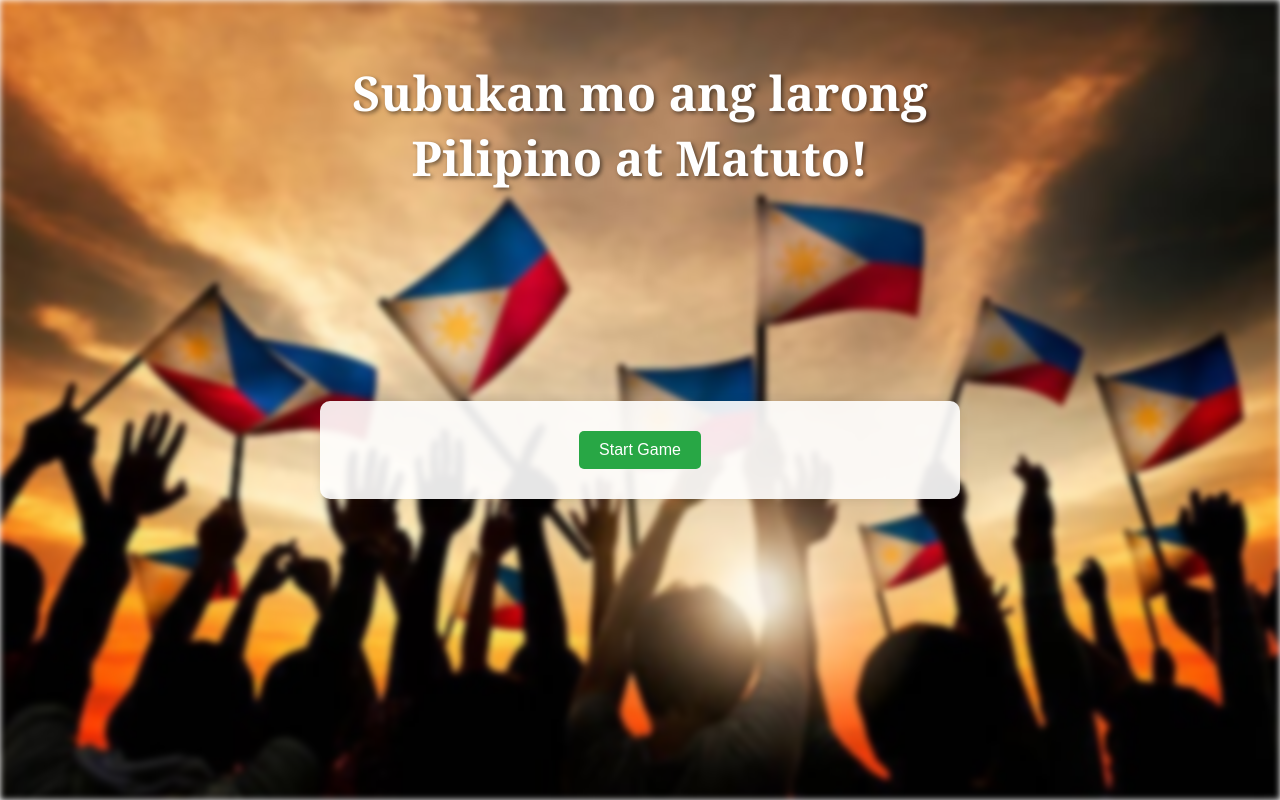
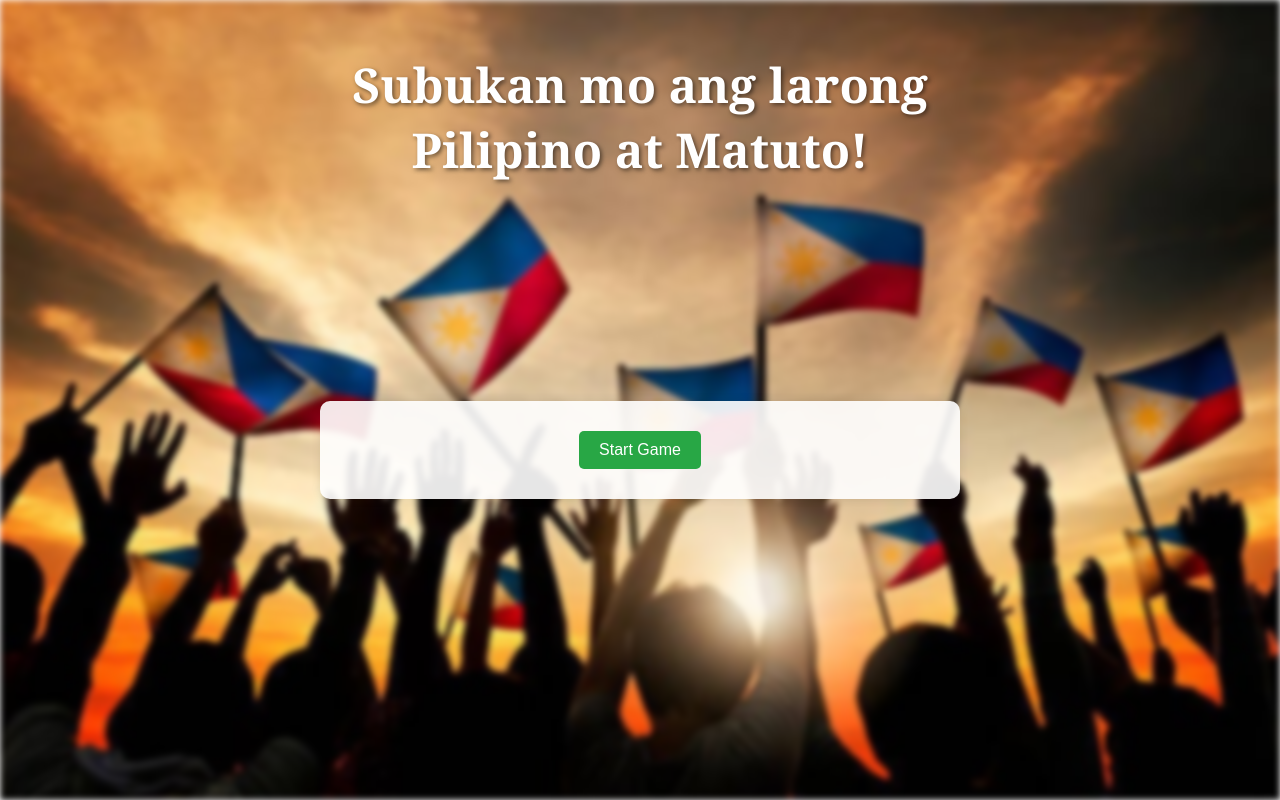
Before and after one commit to ken21n/Likhang-Bayan, a plain HTML site: page index.html in a window 1280 px wide. Drawn offline with Linux system fonts and the light colour scheme.

Commit message:
Update index.html

```diff
--- a/index.html
+++ b/index.html
@@ -3,11 +3,11 @@
 <head>
     <meta charset="UTF-8">
     <meta name="viewport" content="width=device-width, initial-scale=1.0">
-    <title>Game</title>
+    <title>Likhang Bayan</title>
     <link rel="stylesheet" href="style.css">
 </head>
 <body>
-    <h2 class="starting-text">Subukan mo ang larong Pilipino at Matuto!</h2>
+    <h1 class="starting-text">Subukan mo ang larong Pilipino at Matuto!</h1>
     <div class="container">
         <button id="startButton" class="start-button">Start Game</button>
         <div id="difficultySelection" class="difficulty-selection hidden">
```
